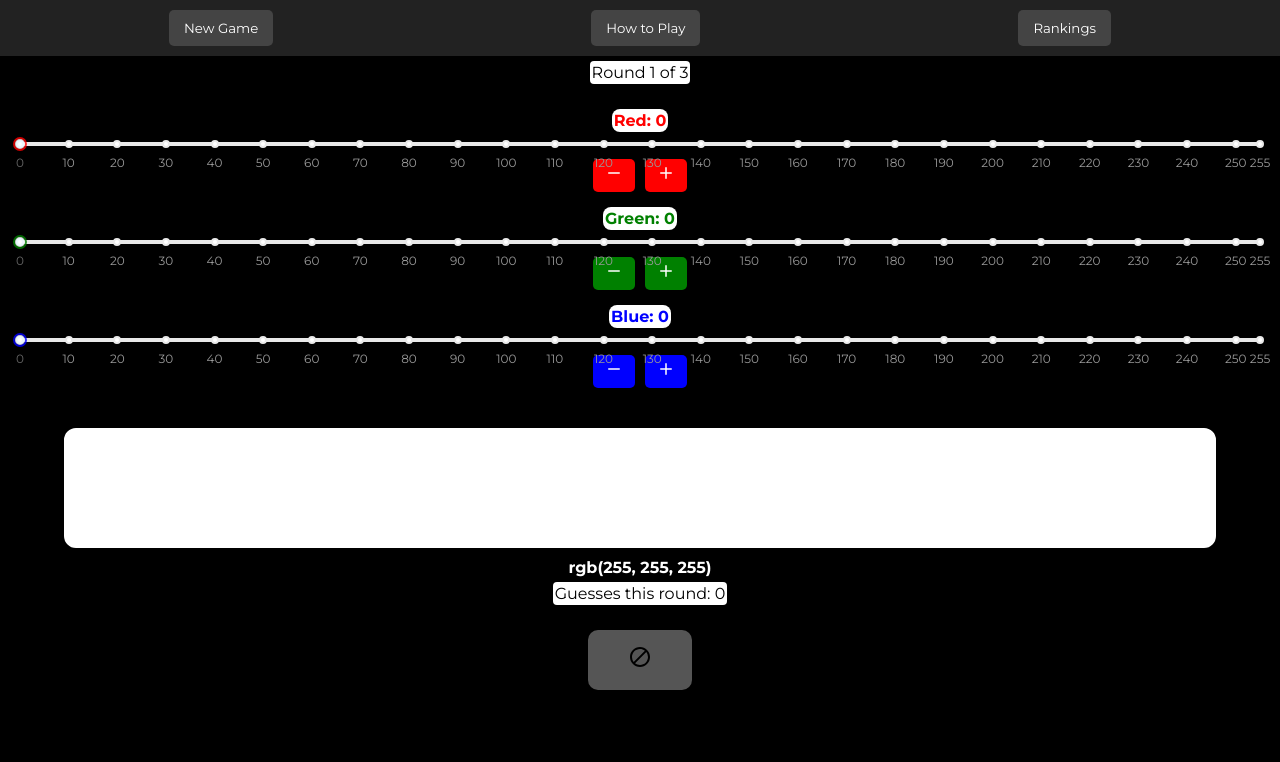
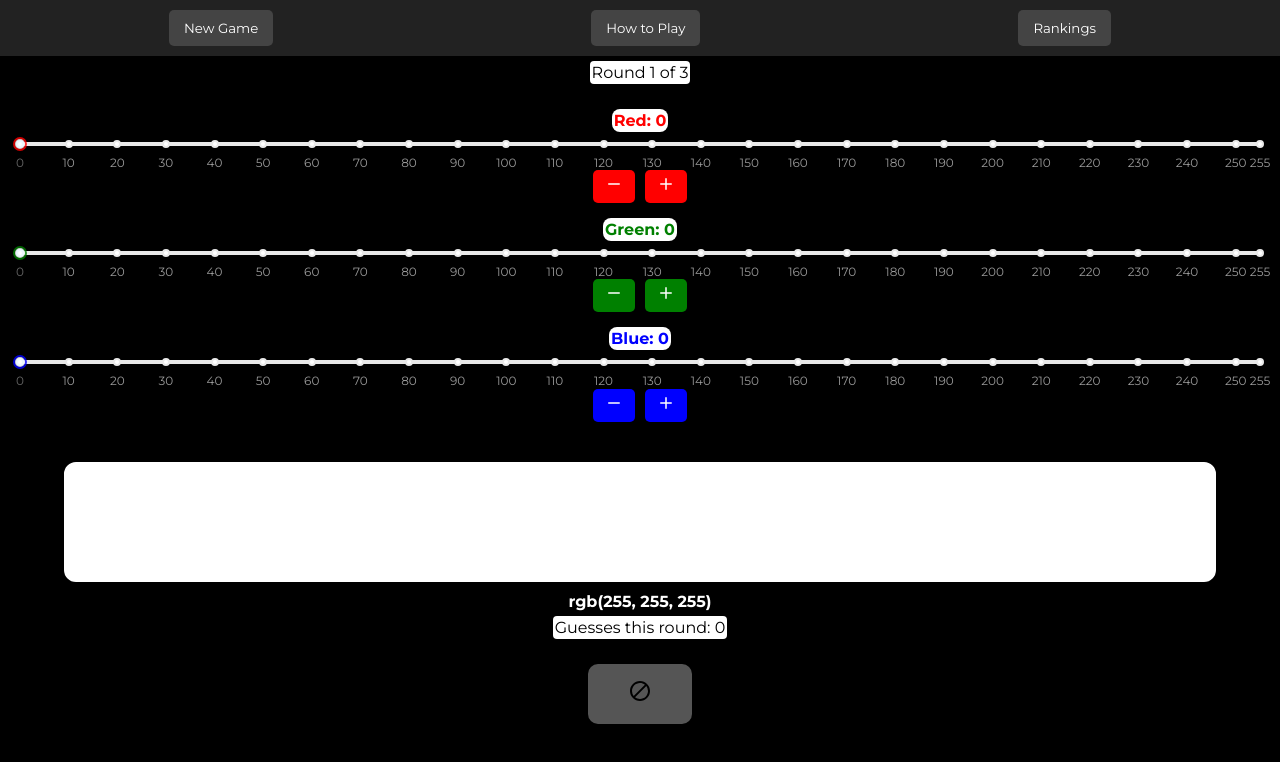
Before and after one commit to t0rbenC0rtes/RGBv3, a React (Vite) app: page / in a window 1280 px wide. Shown: the top 762 px of the page. Built offline with nearby package versions, Linux system fonts and the light colour scheme.

Commit message:
url fix with env

```diff
--- a/main.css
+++ b/main.css
@@ -46,7 +46,7 @@
   display: flex;
   justify-content: center;
   gap: 10px;
-  margin-top: 8px;
+  margin-top: 1.2rem;
 }
 .slider-group .slider .slider-buttons button {
   background: #333;
--- a/src/components/RankingsModal.jsx
+++ b/src/components/RankingsModal.jsx
@@ -5,7 +5,7 @@ const RankingsModal = ({ isOpen, onClose }) => {
 
   useEffect(() => {
     if (isOpen) {
-      fetch("https://rgb-leaderboard.onrender.com/scores")
+      fetch(`${import.meta.env.VITE_BACKEND_URL}/scores`)
         .then((res) => res.json())
         .then((data) => setScores(data))
         .catch((err) => console.error("Error fetching scores:", err));
--- a/src/components/Scoreboard.jsx
+++ b/src/components/Scoreboard.jsx
@@ -12,11 +12,14 @@ const Scoreboard = ({ scores }) => {
     }
 
     try {
-      const response = await fetch("https://rgb-leaderboard.onrender.com/scores", {
-        method: "POST",
-        headers: { "Content-Type": "application/json" },
-        body: JSON.stringify({ name: playerName, score: totalScore }),
-      });
+      const response = await fetch(
+        `${import.meta.env.VITE_BACKEND_URL}/scores`,
+        {
+          method: "POST",
+          headers: { "Content-Type": "application/json" },
+          body: JSON.stringify({ name: playerName, score: totalScore }),
+        }
+      );
 
       if (response.ok) {
         setSubmitted(true);
@@ -34,7 +37,9 @@ const Scoreboard = ({ scores }) => {
     <div className="scoreboard">
       <h2>🎉 YOU WON 3 ROUNDS! 🎉</h2>
       {scores.map((score, index) => (
-        <p key={index}>Round {index + 1}: {score} guesses</p>
+        <p key={index}>
+          Round {index + 1}: {score} guesses
+        </p>
       ))}
       <h3>Total Score: {totalScore} (Lower is better!)</h3>
 
--- a/src/styles/_sliderGroup.scss
+++ b/src/styles/_sliderGroup.scss
@@ -28,7 +28,7 @@
       display: flex;
       justify-content: center;
       gap: 10px;
-      margin-top: 8px;
+      margin-top: 1.2rem;
 
       button {
         background: #333;
```
Also changed, not shown: 1 other file (tests, documents, lock files or other folders).
